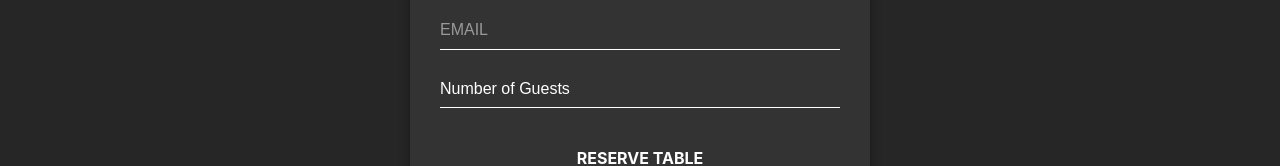
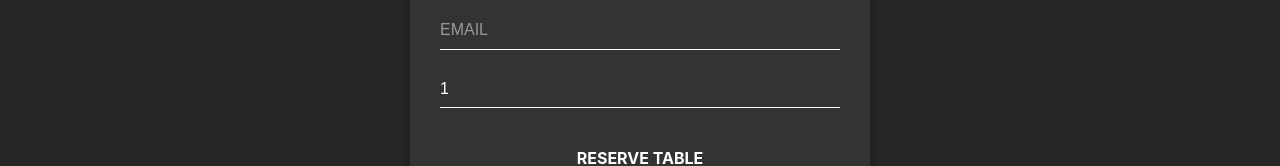
Before and after one commit to tommiri/fs-reservation-system, a React (Vite) app in the folder frontend/: page /reservation in a window 1280 px wide. Shown: the part 341-507 px from the top of the page. Built offline with nearby package versions, Linux system fonts and the light colour scheme; the HTML template or start-up script is replaced by a standard one.

Commit message:
Refactored ReservationForm component to accept props for form submission and data management

```diff
--- a/frontend/src/components/ReservationForm.jsx
+++ b/frontend/src/components/ReservationForm.jsx
@@ -89,13 +89,8 @@ const StyledSelect = styled.select`
   }
 `;
 
-const ReservationForm = () => {
-  const [selectedDate, setSelectedDate] = useState(new Date());
-  const [selectedTime, setSelectedTime] = useState("11:00");
-  const [name, setName] = useState("");
-  const [email, setEmail] = useState("");
-  const [guests, setGuests] = useState("");
-
+//type: "create" | "edit"
+const ReservationForm = ({ handleSubmit, formData, setFormData, type }) => {
   const timeOptions = Array.from({ length: 25 }, (_, index) => {
     const hour = Math.floor(index / 2) + 11; // Start from 11 AM
     const minute = index % 2 === 0 ? "00" : "30";
@@ -106,61 +101,19 @@ const ReservationForm = () => {
     return null;
   }).filter(Boolean);
 
-  const handleSubmit = async (e) => {
-    e.preventDefault();
-    const numberOfGuests = Number(guests) || 1;
-
-    const dateTime = new Date(selectedDate);
-    const [hours, minutes] = selectedTime.split(":").map(Number);
-    dateTime.setHours(hours, minutes, 0, 0);
-
-    const ISODateTime = dateTime.toISOString();
-
-    const reservationDetails = {
-      customer_name: name,
-      customer_email: email,
-      customer_count: numberOfGuests,
-      reservation_datetime: ISODateTime,
-    };
-
-    console.log("Final reservation details:", reservationDetails);
-
-    const apiUrl = import.meta.env.VITE_API_URL;
-
-    try {
-      const response = await fetch(`${apiUrl}/reservations`, {
-        method: "POST",
-        headers: {
-          "Content-Type": "application/json",
-        },
-        body: JSON.stringify(reservationDetails),
-      });
-
-      if (!response.ok) {
-        throw new Error("Network response was not ok");
-      }
-
-      const result = await response.json();
-      toast.success(
-        `Reservation successful! Your reservation number is: ${result.reservation_number}`
-      );
-    } catch (error) {
-      console.error("There was a problem with the fetch operation:", error);
-      toast.error("Failed to submit reservation. Please try again.");
-    }
-  };
-
   return (
     <Form onSubmit={handleSubmit}>
       <StyledDatePicker
-        selected={selectedDate}
-        onChange={(date) => setSelectedDate(date)}
+        selected={formData.selectedDate}
+        onChange={(date) => setFormData({ ...formData, selectedDate: date })}
         minDate={new Date()}
         dateFormat="MMMM d, yyyy"
       />
       <StyledSelect
-        value={selectedTime}
-        onChange={(e) => setSelectedTime(e.target.value)}
+        value={formData.selectedTime}
+        onChange={(e) =>
+          setFormData({ ...formData, selectedTime: e.target.value })
+        }
       >
         {timeOptions.map((time, index) => (
           <option key={index} value={time}>
@@ -170,24 +123,24 @@ const ReservationForm = () => {
       </StyledSelect>
       <StyledInput
         type="text"
-        value={name}
-        onChange={(e) => setName(e.target.value)}
+        value={formData.name}
+        onChange={(e) => setFormData({ ...formData, name: e.target.value })}
         placeholder="Name"
         required
       />
       <StyledInput
         type="email"
-        value={email}
-        onChange={(e) => setEmail(e.target.value)}
+        value={formData.email}
+        onChange={(e) => setFormData({ ...formData, email: e.target.value })}
         placeholder="Email"
         required
       />
       <StyledSelect
-        value={guests}
-        onChange={(e) => setGuests(e.target.value)}
+        value={formData.guests}
+        onChange={(e) => setFormData({ ...formData, guests: e.target.value })}
         required
       >
-        <option value="" disabled selected>
+        <option value="" disabled>
           Number of Guests
         </option>
         {[...Array(8).keys()].map((num) => (
@@ -196,7 +149,11 @@ const ReservationForm = () => {
           </option>
         ))}
       </StyledSelect>
-      <StyledButton type="submit">Reserve Table</StyledButton>
+      {type === "create" ? (
+        <StyledButton type="submit">Reserve Table</StyledButton>
+      ) : (
+        <StyledButton type="submit">Update Reservation</StyledButton>
+      )}
     </Form>
   );
 };
--- a/frontend/src/pages/ReservationPage.jsx
+++ b/frontend/src/pages/ReservationPage.jsx
@@ -1,10 +1,8 @@
 import React, { useState } from "react";
-import DatePicker from "react-datepicker";
-import "react-datepicker/dist/react-datepicker.css";
 import { ToastContainer, toast } from "react-toastify";
 import "react-toastify/dist/ReactToastify.css";
 import styled from "styled-components";
-import ReservationForm from "../components/ReservationForm"; // Importing ReservationForm component
+import ReservationForm from "../components/ReservationForm";
 
 const darkBackground = "#262626";
 const textColor = "#FFF";
@@ -21,11 +19,66 @@ const Container = styled.div`
 `;
 
 const ReservationPage = () => {
+  const [formData, setFormData] = useState({
+    selectedDate: new Date(),
+    selectedTime: "",
+    name: "",
+    email: "",
+    guests: 0,
+  });
+  const handleSubmit = async (e) => {
+    e.preventDefault();
+    const numberOfGuests = Number(formData.guests) || 1;
+
+    const dateTime = new Date(formData.selectedDate);
+    const [hours, minutes] = formData.selectedTime.split(":").map(Number);
+    dateTime.setHours(hours, minutes, 0, 0);
+
+    const ISODateTime = dateTime.toISOString();
+
+    const reservationDetails = {
+      customer_name: formData.name,
+      customer_email: formData.email,
+      customer_count: numberOfGuests,
+      reservation_datetime: ISODateTime,
+    };
+
+    console.log("Final reservation details:", reservationDetails);
+
+    const apiUrl = import.meta.env.VITE_API_URL;
+
+    try {
+      const response = await fetch(`${apiUrl}/reservations`, {
+        method: "POST",
+        headers: {
+          "Content-Type": "application/json",
+        },
+        body: JSON.stringify(reservationDetails),
+      });
+
+      if (!response.ok) {
+        throw new Error("Network response was not ok");
+      }
+
+      const result = await response.json();
+      toast.success(
+        `Reservation successful! Your reservation number is: ${result.reservation_number}`
+      );
+    } catch (error) {
+      console.error("There was a problem with the fetch operation:", error);
+      toast.error("Failed to submit reservation. Please try again.");
+    }
+  };
   return (
     <Container>
       <ToastContainer />
       <h2>Table Reservation</h2>
-      <ReservationForm /> {/* Render ReservationForm component */}
+      <ReservationForm
+        handleSubmit={handleSubmit}
+        formData={formData}
+        setFormData={setFormData}
+        type="create"
+      />
     </Container>
   );
 };
```
